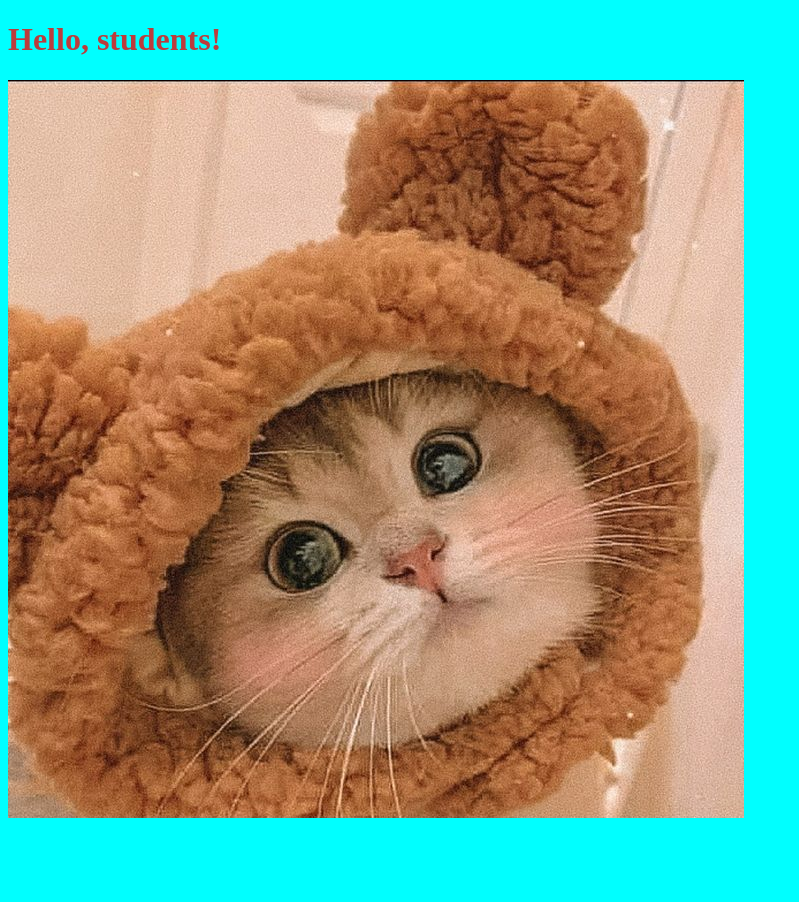
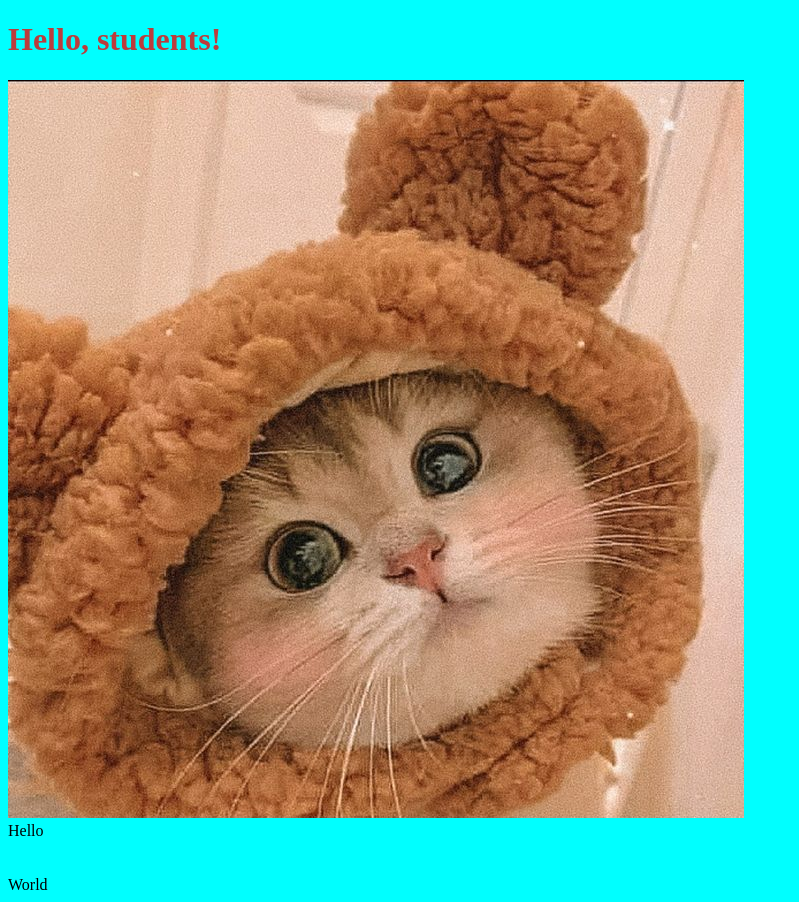
Before and after one commit to SinedStepanov/TestTest, a plain HTML site: page src/pages/index.html in a window 1280 px wide. Shown: the whole page, without its empty margins (0-799 px from the left). Before the commit the page ends 830 px from the top, so only its background shows below. Drawn offline with Linux system fonts and the light colour scheme.

Commit message:
add test section

```diff
--- a/src/pages/index.html
+++ b/src/pages/index.html
@@ -9,5 +9,10 @@
 <body>
     <h1>Hello, students!</h1>
     <img src="../assets/2039de72fc794214fda12be218526bf3.jpg" alt="">
+
+    <div>Hello</div>
+    <br>
+    <br>
+    <div>World</div>
 </body>
 </html>
```
